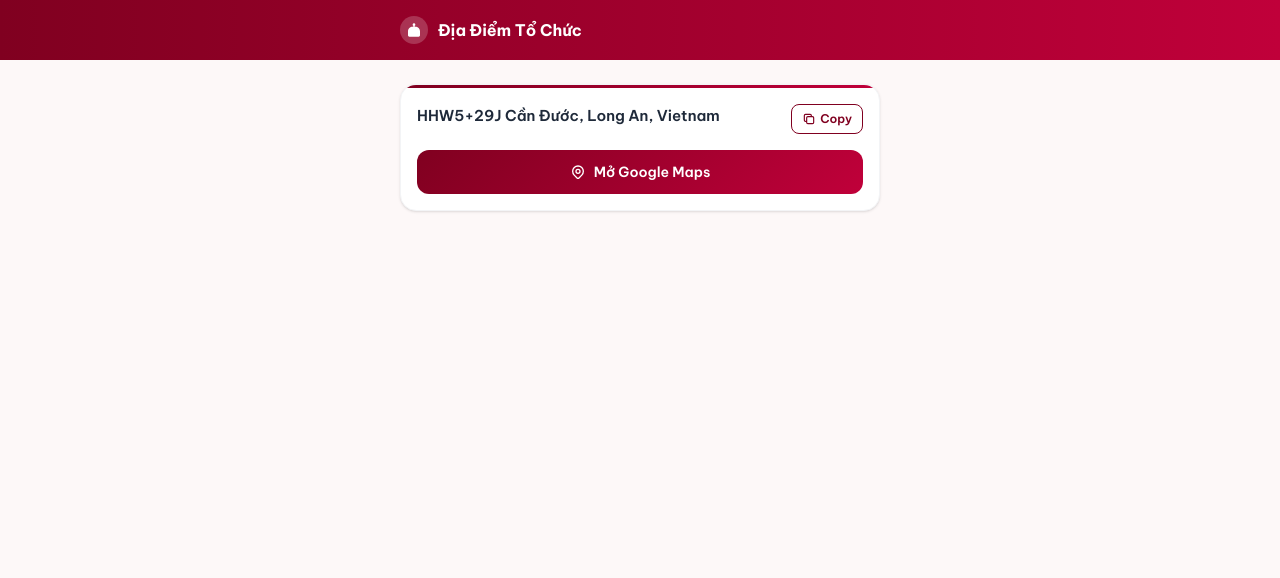
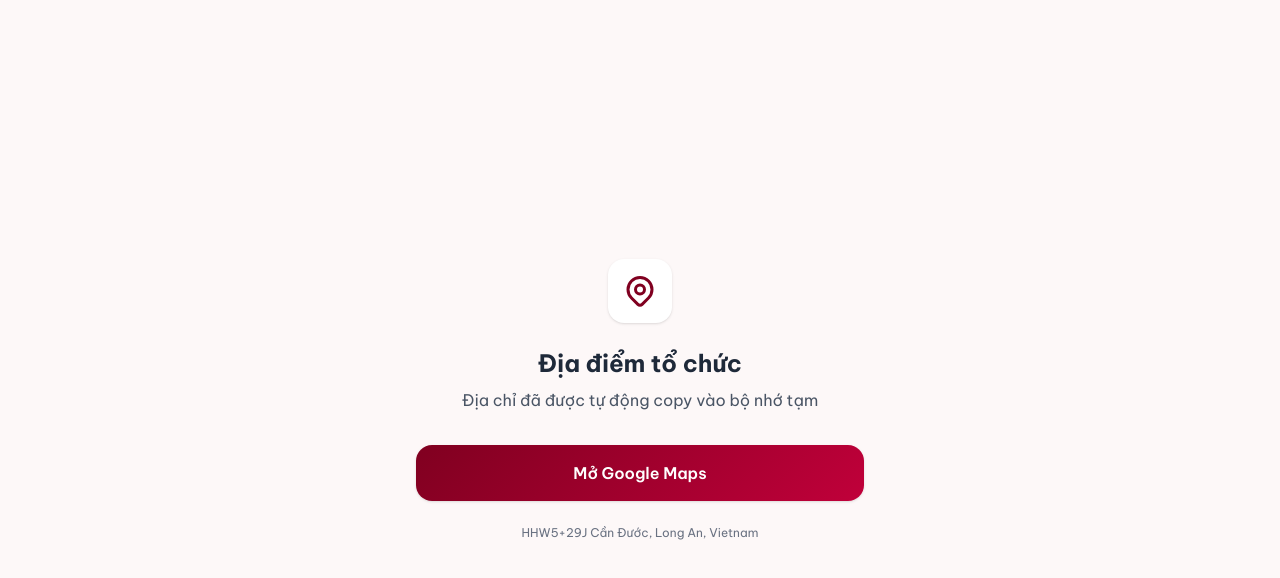
Before and after one commit to kacode357/FE-wedding-invitation-management, a React (Vite) app: page /location in a window 1280 px wide. Shown: the top 578 px of the page. Built offline with nearby package versions, Linux system fonts and the light colour scheme.

Commit message:
Cập nhật ứng dụng mở xe công nghệ và sửa link Google Maps

```diff
--- a/src/pages/LocationPage.tsx
+++ b/src/pages/LocationPage.tsx
@@ -1,97 +1,74 @@
-import { useState } from 'react';
+import { useEffect, useState } from 'react';
 
 const PRIMARY = '#800020';
 const ADDRESS = 'HHW5+29J Cần Đước, Long An, Vietnam';
 const MAPS_LINK = 'https://maps.app.goo.gl/zeZhd2H683iTon7r9';
 
-function CopyButton({ text }: { text: string }) {
+export default function LocationPage() {
     const [copied, setCopied] = useState(false);
+
+    // Tự động copy địa chỉ khi vào trang
+    useEffect(() => {
+        navigator.clipboard.writeText(ADDRESS).then(() => {
+            setCopied(true);
+
+            // Tự động ẩn thông báo sau 3 giây
+            setTimeout(() => {
+                setCopied(false);
+            }, 3000);
+        });
+    }, []);
+
     return (
-        <button
-            onClick={() => {
-                navigator.clipboard.writeText(text);
-                setCopied(true);
-                setTimeout(() => setCopied(false), 2000);
-            }}
-            className="flex-shrink-0 flex items-center gap-1 px-2.5 py-1.5 rounded-lg text-xs font-semibold border transition-all active:scale-95"
+        <div
+            className="min-h-screen flex flex-col items-center justify-center px-6"
             style={{
-                borderColor: copied ? '#16a34a' : PRIMARY,
-                color: copied ? '#16a34a' : PRIMARY,
-                background: copied ? '#f0fdf4' : 'transparent',
+                fontFamily: "'Be Vietnam Pro', sans-serif",
+                background: '#fdf8f8'
             }}
         >
-            {copied ? (
-                <svg className="w-3.5 h-3.5" fill="none" stroke="currentColor" viewBox="0 0 24 24">
-                    <path strokeLinecap="round" strokeLinejoin="round" strokeWidth="2.5" d="M5 13l4 4L19 7" />
-                </svg>
-            ) : (
-                <svg className="w-3.5 h-3.5" fill="none" stroke="currentColor" viewBox="0 0 24 24">
-                    <path strokeLinecap="round" strokeLinejoin="round" strokeWidth="2"
-                        d="M8 16H6a2 2 0 01-2-2V6a2 2 0 012-2h8a2 2 0 012 2v2m-6 12h8a2 2 0 002-2v-8a2 2 0 00-2-2h-8a2 2 0 00-2 2v8a2 2 0 002 2z" />
-                </svg>
-            )}
-            <span>{copied ? 'Đã copy' : 'Copy'}</span>
-        </button>
-    );
-}
-
-function Card({ children }: { children: React.ReactNode }) {
-    return (
-        <div className="bg-white rounded-2xl shadow-sm border border-gray-100 overflow-hidden">
-            <div className="h-[3px]" style={{ background: `linear-gradient(90deg, ${PRIMARY}, #c0003a)` }} />
-            <div className="p-4">{children}</div>
-        </div>
-    );
-}
-
-export default function LocationPage() {
-    return (
-        <div
-            className="min-h-screen flex flex-col"
-            style={{ fontFamily: "'Be Vietnam Pro', sans-serif", background: '#fdf8f8' }}
-        >
-            {/* Header đơn giản */}
-            <header className="sticky top-0 z-50" style={{ background: `linear-gradient(90deg, ${PRIMARY}, #c0003a)` }}>
-                <div className="max-w-lg mx-auto px-4 py-4 flex items-center gap-2.5">
-                    <div className="w-7 h-7 rounded-full bg-white/20 flex items-center justify-center flex-shrink-0">
-                        <svg className="w-4 h-4 text-white" fill="currentColor" viewBox="0 0 24 24">
-                            <path d="M12 2C13.1 2 14 2.9 14 4C14 4.74 13.6 5.39 13 5.73V7H14C17.87 7 21 10.13 21 14V20C21 21.1 20.1 22 19 22H5C3.9 22 3 21.1 3 20V14C3 10.13 6.13 7 10 7H11V5.73C10.4 5.39 10 4.74 10 4C10 2.9 10.9 2 12 2Z" />
+            <div className="max-w-md w-full text-center">
+                {/* Icon */}
+                <div className="mx-auto mb-6 w-16 h-16 rounded-2xl bg-white shadow-sm flex items-center justify-center">
+                    <svg xmlns="http://www.w3.org/2000/svg" className="w-9 h-9" fill="none" viewBox="0 0 24 24" stroke={PRIMARY} strokeWidth="2">
+                        <path strokeLinecap="round" strokeLinejoin="round" d="M17.657 16.657L13.414 20.9a1.998 1.998 0 01-2.827 0l-4.244-4.243a8 8 0 1111.314 0z" />
+                        <path strokeLinecap="round" strokeLinejoin="round" d="M15 11a3 3 0 11-6 0 3 3 0 016 0z" />
                     </svg>
                 </div>
-                    <div>
-                        <h1 className="text-white font-bold text-base">Địa Điểm Tổ Chức</h1>
+
+                <h1 className="text-2xl font-bold text-gray-800 mb-2">Địa điểm tổ chức</h1>
+
+                <p className="text-gray-600 mb-8 leading-relaxed">
+                    Địa chỉ đã được tự động copy vào bộ nhớ tạm
+                </p>
+
+                {/* Thông báo đã copy */}
+                {copied && (
+                    <div className="mb-8 inline-flex items-center gap-2 bg-green-50 text-green-700 px-5 py-2.5 rounded-2xl text-sm font-medium">
+                        <svg xmlns="http://www.w3.org/2000/svg" className="w-5 h-5" fill="none" viewBox="0 0 24 24" stroke="currentColor" strokeWidth="3">
+                            <path strokeLinecap="round" strokeLinejoin="round" d="M5 13l4 4L19 7" />
+                        </svg>
+                        Đã copy địa chỉ thành công!
                     </div>
-                </div>
-            </header>
+                )}
 
-            {/* Content - Chỉ giữ Địa chỉ */}
-            <main className="flex-1 max-w-lg mx-auto w-full px-4 pt-6 pb-8">
-                <Card>
-                    <div className="flex items-start gap-3">
-                        <div className="flex-1">
-                            <p className="text-gray-800 font-semibold text-[15px] leading-relaxed">
-                                HHW5+29J Cần Đước, Long An, Vietnam
-                            </p>
-                        </div>
-                        <CopyButton text={ADDRESS} />
-                    </div>
-
+                {/* Nút mở Google Maps */}
                 <a
                     href={MAPS_LINK}
                     target="_blank"
                     rel="noopener noreferrer"
-                        className="mt-4 flex items-center justify-center gap-2 w-full py-3 rounded-xl text-white font-semibold text-sm transition-all active:scale-[0.98]"
-                        style={{ background: `linear-gradient(135deg, ${PRIMARY}, #c0003a)` }}
+                    className="block w-full py-4 rounded-2xl text-white font-semibold text-base shadow-sm transition-all active:scale-95"
+                    style={{
+                        background: `linear-gradient(135deg, ${PRIMARY}, #c0003a)`
+                    }}
                 >
-                        <svg className="w-4 h-4" fill="none" stroke="currentColor" viewBox="0 0 24 24">
-                            <path strokeLinecap="round" strokeLinejoin="round" strokeWidth="2"
-                                d="M17.657 16.657L13.414 20.9a1.998 1.998 0 01-2.827 0l-4.244-4.243a8 8 0 1111.314 0z" />
-                            <path strokeLinecap="round" strokeLinejoin="round" strokeWidth="2" d="M15 11a3 3 0 11-6 0 3 3 0 016 0z" />
-                        </svg>
                     Mở Google Maps
                 </a>
-                </Card>
-            </main>
+
+                <p className="mt-6 text-xs text-gray-500">
+                    HHW5+29J Cần Đước, Long An, Vietnam
+                </p>
+            </div>
         </div>
     );
 }
```
Lines whose indentation alone changed are shown as unchanged.
